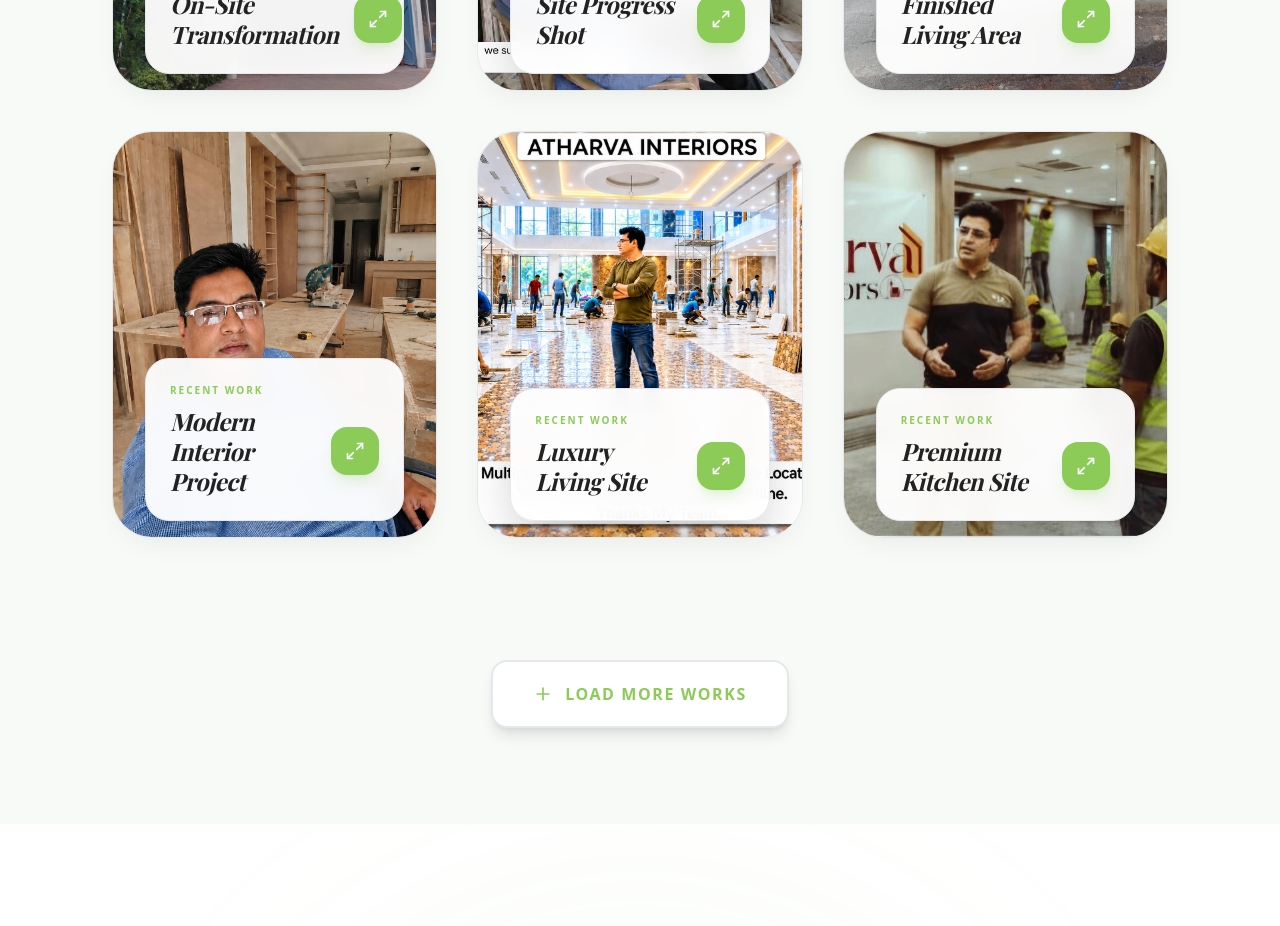
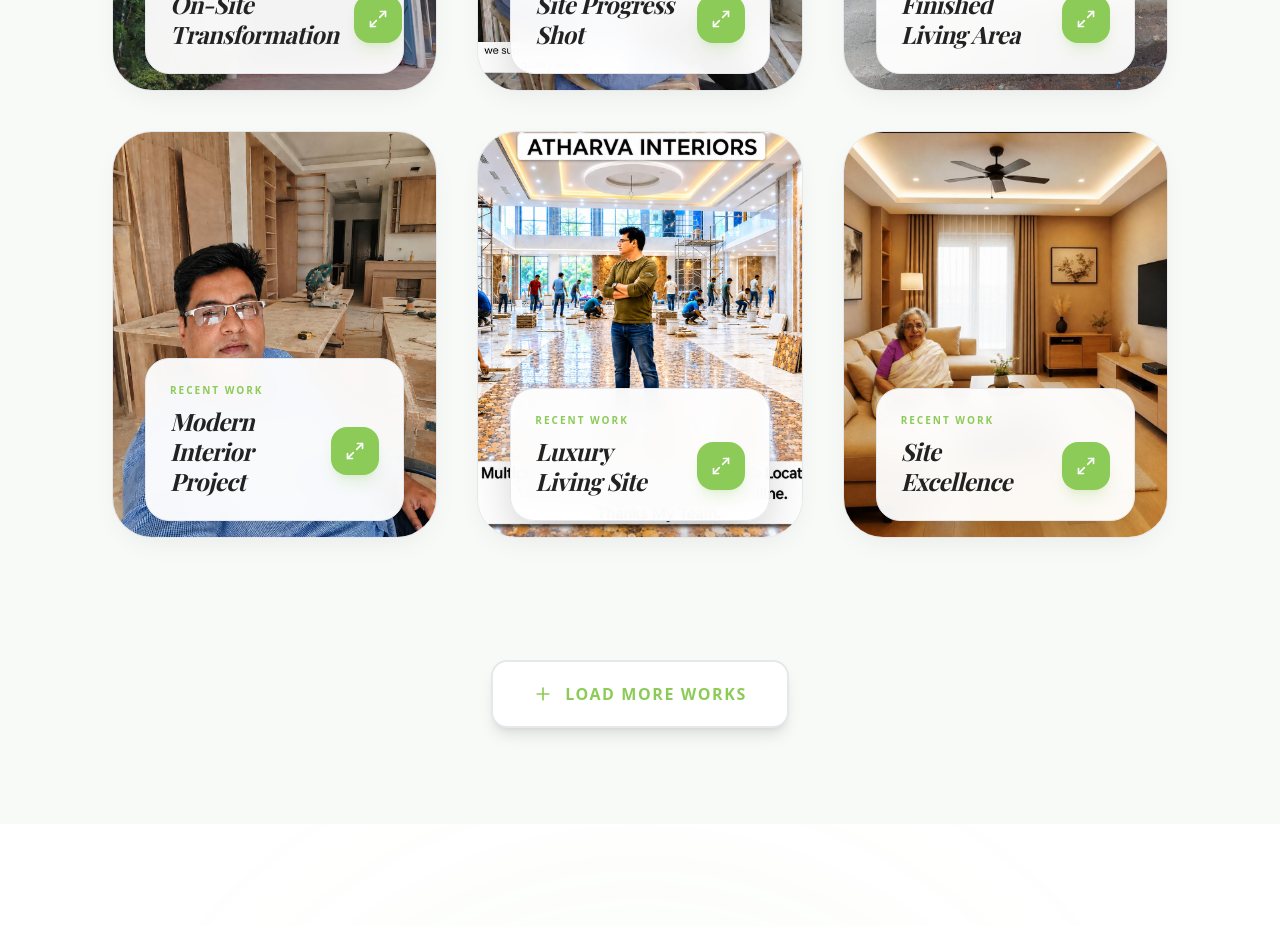
Before and after one commit to rohit3576/atharv-interiors, a Next.js app: page / in a window 1280 px wide. Shown: the part 6180-7106 px from the top of the page. Built offline with nearby package versions, Linux system fonts and the light colour scheme; a web font is replaced by a local one.

Commit message:
new image added

```diff
--- a/data/portfolio.ts
+++ b/data/portfolio.ts
@@ -17,7 +17,6 @@ export const portfolioItems = [
   { id: 203, title: "Site Progress Shot", category: "Recent Work", image: "/assets/site2.jpeg" },
   { id: 205, title: "Luxury Living Site", category: "Recent Work", image: "/assets/site4.jpeg" },
   { id: 206, title: "Finished Living Area", category: "Recent Work", image: "/assets/site5.jpeg" },
-  { id: 207, title: "Premium Kitchen Site", category: "Recent Work", image: "/assets/site6.jpeg" },
   { id: 210, title: "Site Excellence", category: "Recent Work", image: "/assets/site9.jpeg" },
 
   // Videos
```
